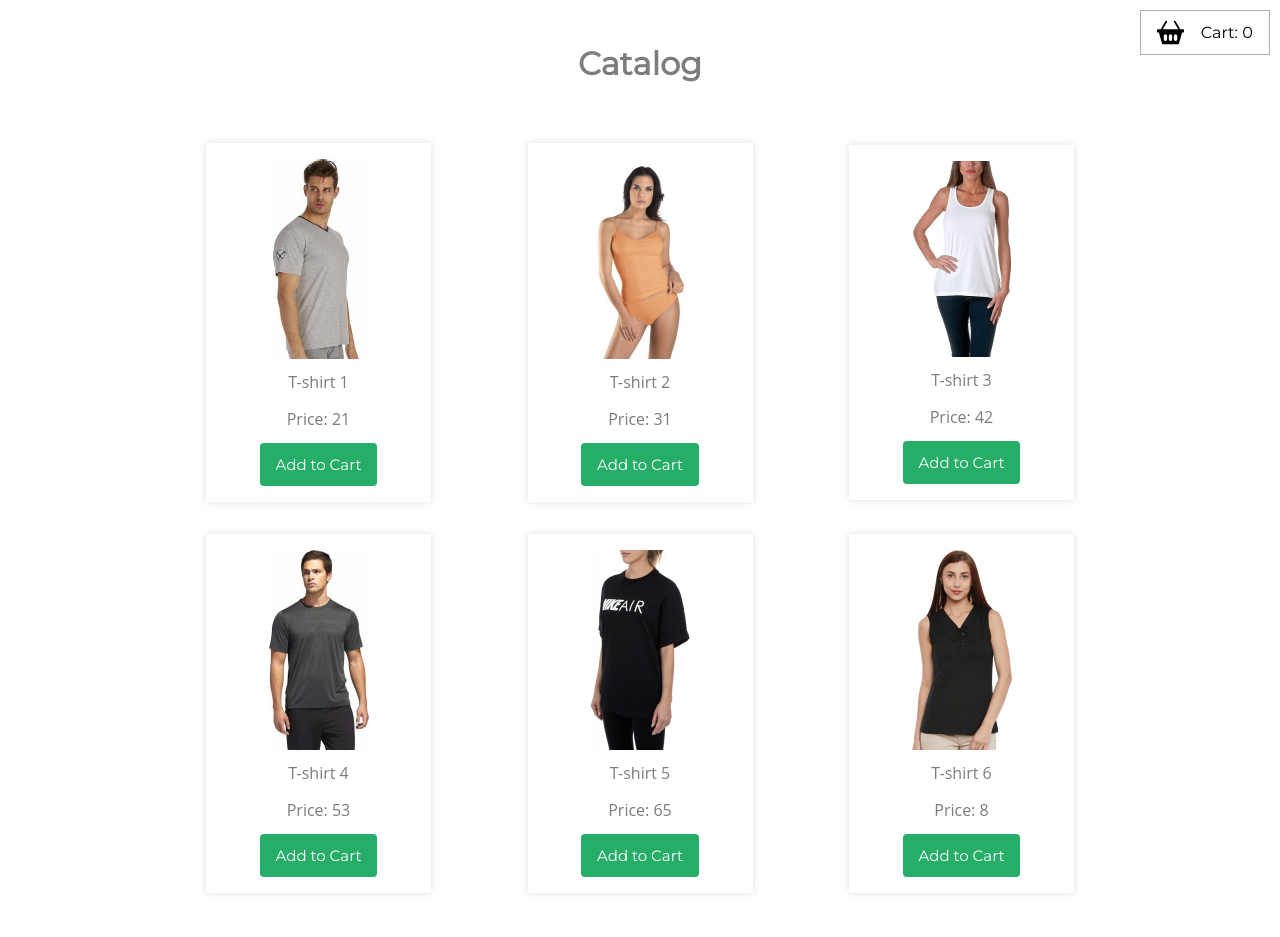
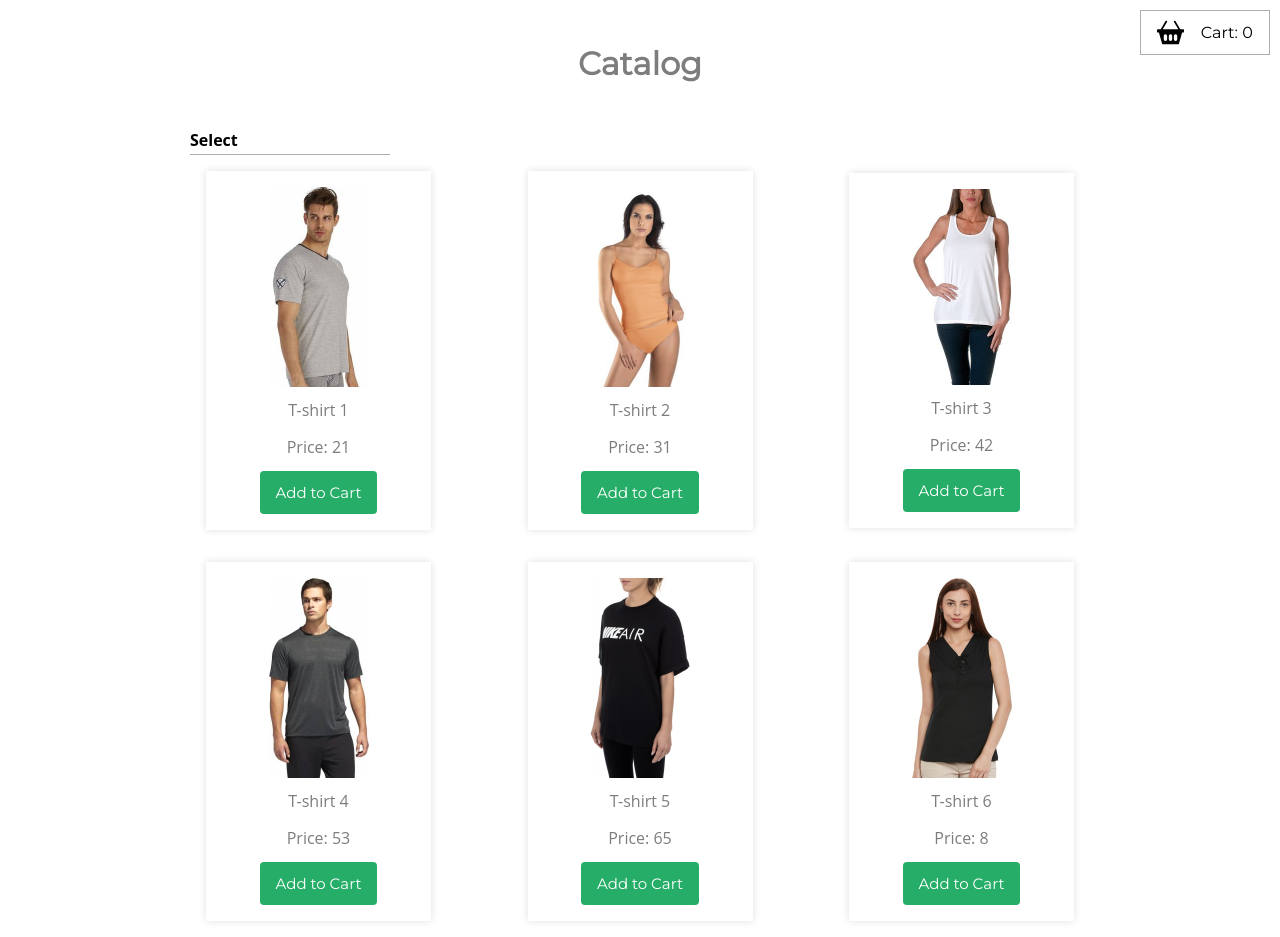
Before and after one commit to User-960/Online-shop, a Vue app: page / in a window 1280 px wide. Before the commit the page ends 909 px from the top, so only its background shows below. Built offline with nearby package versions, Linux system fonts and the light colour scheme; data requests are answered from the project's data file.

Commit message:
feat: add component select-options

```diff
--- a/src/components/catalog/v-catalog.vue
+++ b/src/components/catalog/v-catalog.vue
@@ -10,9 +10,17 @@
         Cart: {{ CART.length }}
       </div>
     </router-link>
+
     <h1 class="v-catalog__title">
       Catalog
     </h1>
+
+    <vSelect
+      :options="options"
+      :selected="selected"
+      @select="optionSelect"
+    />
+
     <div class="v-catalog__list">
       <vCatalogItem
         v-for="product in PRODUCTS"
@@ -27,17 +35,26 @@
 <script lang="ts">
   import { defineComponent } from 'vue';
   import { mapGetters, mapActions } from 'vuex';
+  import vSelect from '../v-select.vue';
   import vCatalogItem from './v-catalog-item.vue';
   import Product from '../../models/ProductModel';
 
   export default defineComponent({
     name: 'v-catalog',
     components: {
-      vCatalogItem
+      vCatalogItem,
+      vSelect
     },
     // props: {},
     data: () => ({
-
+      options: [
+        { name: 'Option 1', value: 1 },
+        { name: 'Option 2', value: 2 },
+        { name: 'Option 3', value: 3 },
+        { name: 'Option 4', value: 4 },
+        { name: 'Option 5', value: 5 }
+      ],
+      selected: 'Select'
     }),
     computed: {
       ...mapGetters([
@@ -60,6 +77,9 @@
       ]),
       addToCart(data: Product): void {
         this.ADD_TO_CART(data);
+      },
+      optionSelect(option) {
+        this.selected = option.name;
       }
     },
   });
--- /dev/null
+++ b/src/components/v-select.vue
@@ -0,0 +1,92 @@
+<template>
+  <div class="v-select">
+    <p
+      class="v-select__title"
+      @click="areOptionVisiable = !areOptionVisiable"
+    >
+      {{ selected }}
+    </p>
+    <div
+      v-if="areOptionVisiable"
+      class="v-select__options"
+    >
+      <p
+        v-for="option in options"
+        :key="option.value"
+        class="v-select__option"
+        @click="selectOption(option)"
+      >
+        {{ option.name }}
+      </p>
+    </div>
+  </div>
+</template>
+
+<script lang="ts">
+  import { defineComponent } from 'vue';
+  import SelectOption from '../models/SelectModel';
+
+  export default defineComponent({
+    name: 'v-select',
+    props: {
+      options: {
+        type: Array<SelectOption>,
+        default() {
+          return [];
+        }
+      },
+      selected: {
+        type: String,
+        default() {
+          return '';
+        }
+      }
+    },
+    emits: ['select'],
+    data: () => ({
+      areOptionVisiable: false
+    }),
+    computed: {},
+    mounted() {
+      document.addEventListener('click', this.hideSelect.bind(this), true);
+    },
+    beforeUnmount() {
+      document.removeEventListener('click', this.hideSelect);
+    },
+    methods: {
+      selectOption(option: SelectOption): void {
+        this.$emit('select', option);
+        this.areOptionVisiable = false;
+      },
+      hideSelect() {
+        this.areOptionVisiable = false;
+      }
+    }
+  });
+</script>
+
+<style lang="scss">
+@import '../static/style/vars';
+.v-select {
+  width: 200px;
+  position: relative;
+  &__title {
+    font-size: 16px;
+    font-weight: 700;
+    color: $color-black;
+    border-bottom: 1px solid #aeaeae;
+    cursor: pointer;
+  }
+  &__option {
+    cursor: pointer;
+    width: 80px;
+    margin: 5px;
+    transition-duration: 0.3s;
+  }
+  &__option:hover {
+    color: $color-black;
+    transform: scale(1.1);
+  }
+}
+
+</style>
--- /dev/null
+++ b/src/models/SelectModel.ts
@@ -0,0 +1,4 @@
+export default interface SelectOption {
+  name: string;
+  value: number;
+}
```
